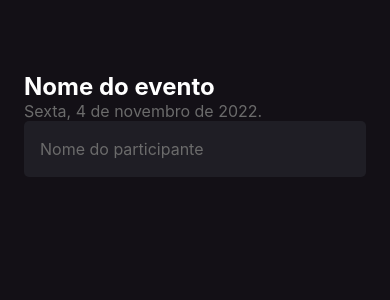
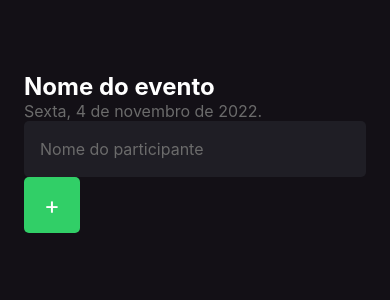
Before and after one commit to RayanneRamos/imhere, a React Native app: screen / in a window 390 px wide. Shown: the top 300 px of the page. Built offline with nearby package versions, Linux system fonts and the light colour scheme.

Commit message:
criando o botão adicionar

```diff
--- a/src/screens/Home/index.tsx
+++ b/src/screens/Home/index.tsx
@@ -1,7 +1,11 @@
-import { Text, TextInput, View } from "react-native";
+import { Text, TextInput, TouchableOpacity, View } from "react-native";
 import { styles } from "./styles";
 
 export function Home() {
+  function handleParticipantAdd() {
+    console.log("oi");
+  }
+
   return (
     <View style={styles.container}>
       <Text style={styles.eventName}>Nome do evento</Text>
@@ -11,6 +15,9 @@
         placeholder="Nome do participante"
         placeholderTextColor="#6b6b6b"
       />
+      <TouchableOpacity style={styles.button} onPress={handleParticipantAdd}>
+        <Text style={styles.buttonText}>+</Text>
+      </TouchableOpacity>
     </View>
   );
 }
--- a/src/screens/Home/styles.ts
+++ b/src/screens/Home/styles.ts
@@ -27,4 +27,18 @@
     padding: 16,
     fontSize: 16,
   },
+
+  button: {
+    width: 56,
+    height: 56,
+    borderRadius: 5,
+    backgroundColor: "#31cf67",
+    alignItems: "center",
+    justifyContent: "center",
+  },
+
+  buttonText: {
+    color: "#fff",
+    fontSize: 24,
+  },
 });
```
